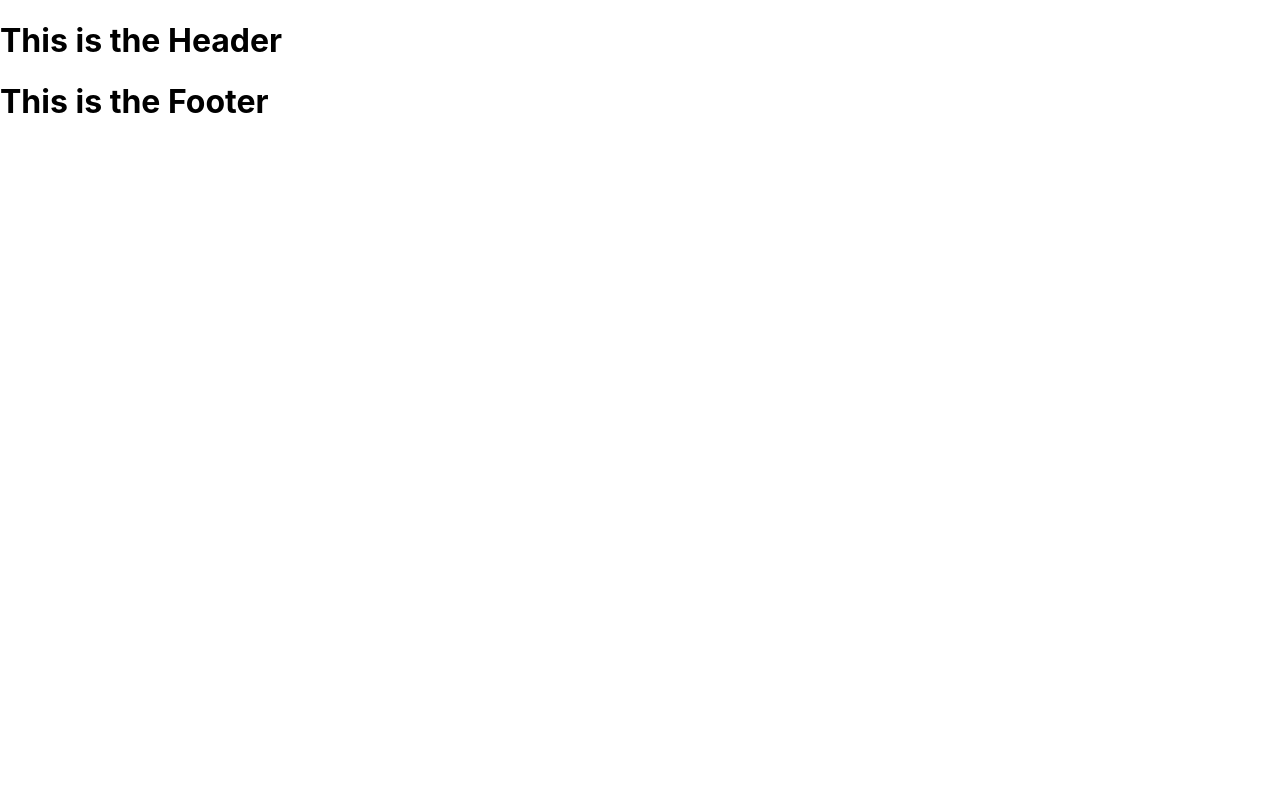
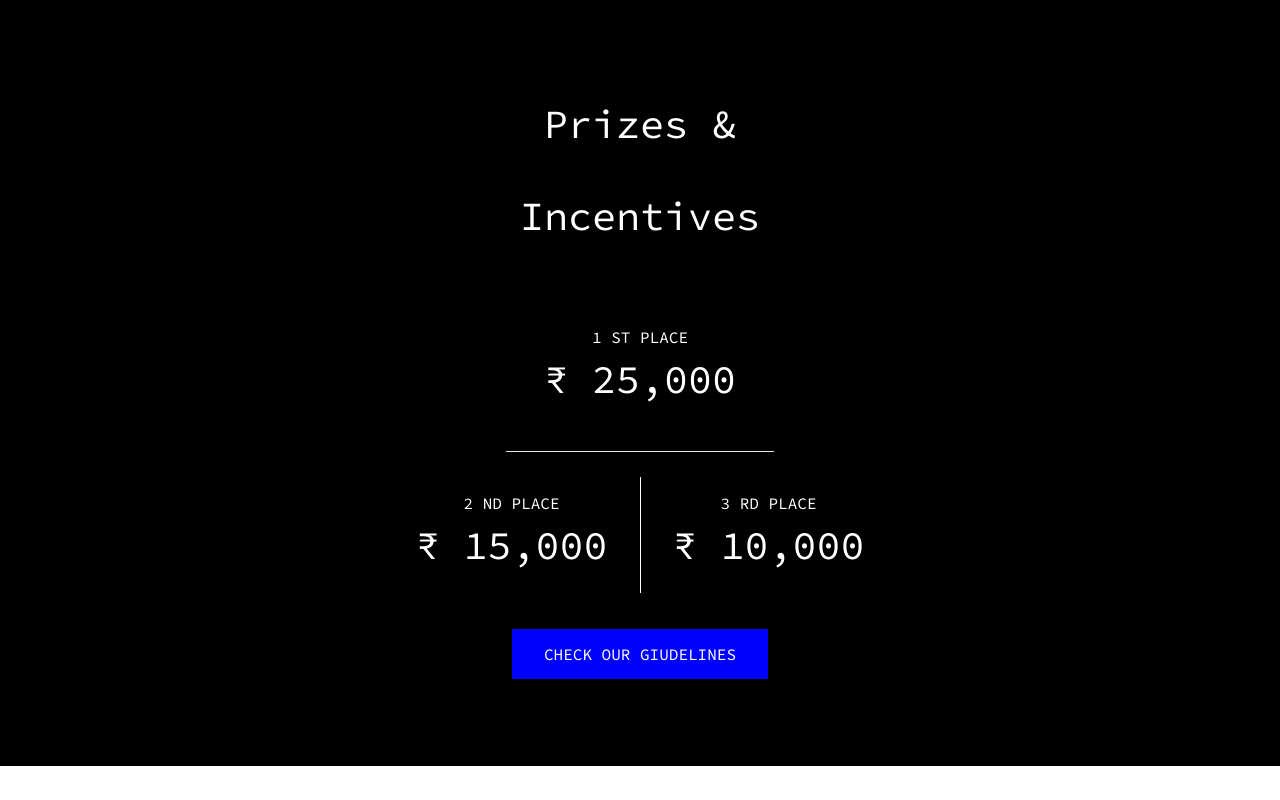
Before and after one commit to shubhambaid/2020, a React (Create React App) app: page / in a window 1280 px wide. Built offline with nearby package versions, Linux system fonts and the light colour scheme.

Commit message:
prizes page added

```diff
--- a/package.json
+++ b/package.json
@@ -6,8 +6,10 @@
     "@testing-library/jest-dom": "^4.2.4",
     "@testing-library/react": "^9.5.0",
     "@testing-library/user-event": "^7.2.1",
+    "bootstrap": "^4.5.0",
     "fdweb": "^1.0.4",
     "react": "^16.13.1",
+    "react-bootstrap": "^1.2.2",
     "react-dom": "^16.13.1",
     "react-scripts": "3.4.1"
   },
--- a/public/index.html
+++ b/public/index.html
@@ -2,6 +2,7 @@
 <html lang="en">
   <head>
     <meta charset="utf-8" />
+    <link href="https://fonts.googleapis.com/css2?family=Source+Code+Pro&display=swap" rel="stylesheet">
     <link rel="icon" href="%PUBLIC_URL%/favicon.ico" />
     <meta name="viewport" content="width=device-width, initial-scale=1" />
     <meta name="theme-color" content="#000000" />
--- a/src/App.js
+++ b/src/App.js
@@ -1,6 +1,6 @@
 import React, {Component} from 'react';
 import Home from "./components/HomeComp";
-
+import "bootstrap/dist/css/bootstrap.min.css";
 class App extends Component{
   render(){
     return(
--- /dev/null
+++ b/src/Prizes.css
@@ -0,0 +1,68 @@
+body{
+  background: black;
+  text-align: center;
+}
+.top-top{
+  background: black;
+  text-align: center;
+}
+.top{
+  color: white;
+  font-family: 'Source Code Pro', monospace;
+  margin-top: 100px;
+  background: black;
+  padding-top: 100px;
+  padding-bottom: 100px;
+  margin: 0;
+}
+p{
+  line-height: 0;
+}
+.mid{
+  line-height: 2px;
+}
+.mo{
+  margin: 0 auto 0 auto;
+  font-size: 30px;
+}
+hr{
+  width: 21%;
+  background: white;
+  margin: 0 auto 0 auto;
+}
+.hrv{
+  width: 1px;
+  height: 15px;
+  background: white;
+  margin: 0 auto 0 auto;
+  padding-bottom: 100px;
+}
+.bot-left{
+  margin: 0 auto 0 auto;
+  font-size: 20px;
+  line-height: 0;
+  padding-right: 30px;
+}
+.bot-right{
+  margin: 0 auto 0 auto;
+  font-size: 20px;
+  line-height: 0;
+  padding-left: 30px;
+}
+table{
+  margin: -40px auto 0 auto;
+  border-spacing: 100px;
+}
+.but{
+  background-color: blue;
+  color: white;
+  padding: 15px 32px;
+  text-align: center;
+  text-decoration: none;
+  font-size: 16px;
+  margin: 4px 2px;
+  cursor: pointer;
+}
+#pp{
+  padding-bottom: 20px;
+}
--- a/src/components/HeaderComp.js
+++ b/src/components/HeaderComp.js
@@ -4,7 +4,10 @@ import { render } from "@testing-library/react";
 class Header extends Component{
     render(){
         return(
-            <h1>This is the Header</h1>
+                <div>
+                <h1>This is the Header</h1>
+                <p>deep</p>
+                </div>
         );
     }
 }
--- a/src/components/HomeComp.js
+++ b/src/components/HomeComp.js
@@ -2,14 +2,13 @@ import React, {Component} from "react";
 import { render } from "@testing-library/react";
 import Header from "./HeaderComp";
 import Footer from "./FooterComp";
-
+import Prizes from "./Prizes";
 
 class Home extends Component{
     render(){
         return(
             <div>
-                <Header />
-                <Footer />
+                <Prizes />
             </div>
         );
     }
--- /dev/null
+++ b/src/components/Prizes.js
@@ -0,0 +1,55 @@
+import React, {Component} from "react";
+import "../Prizes.css";
+
+
+class Prizes extends Component{
+    render(){
+        return(
+            <div className="top-top">
+            <div className="top">
+      <p id="pp"><h1>Prizes &</h1></p>
+      <p><h1> Incentives</h1></p>
+      <br/>
+      <br/>
+      <br/>
+      <div className="mid">
+        <h6>1 ST PLACE</h6>
+        <div className="mo">
+          <h1>₹ 25,000</h1>
+        </div>
+      </div>
+      <br/>
+      <hr/>
+      <br/>
+      <br/>
+      <div className="bot">
+        <table>
+          <tr>
+            <td><div className="bot-left">
+              <h6>2 ND PLACE</h6>
+              <div className="">
+                <h1>₹ 15,000</h1>
+              </div>
+            </div>
+            </td>
+            <td><hr className="hrv"/>
+            </td>
+            <td><div className="bot-right">
+              <h6>3 RD PLACE</h6>
+              <div className="">
+                <h1>₹ 10,000</h1>
+              </div>
+            </div></td>
+          </tr>
+        </table>
+      </div>
+      <br/>
+      <br/>
+      <a href="#" className="but">CHECK OUR GIUDELINES</a>
+    </div>
+            </div>
+        );
+    }
+}
+
+export default Prizes;
```
Also changed, not shown: src/components/schedule.js (added), 1 other file (tests, documents, lock files or other folders).
